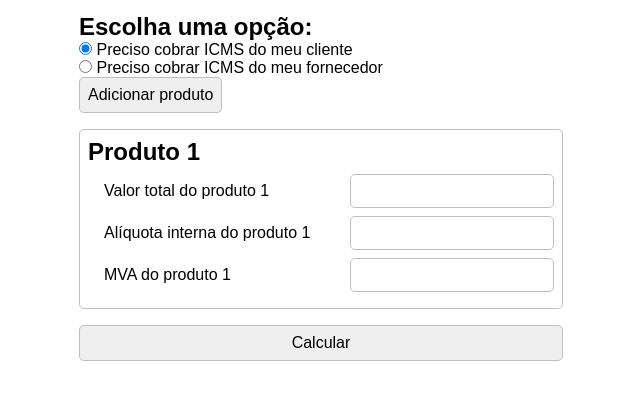
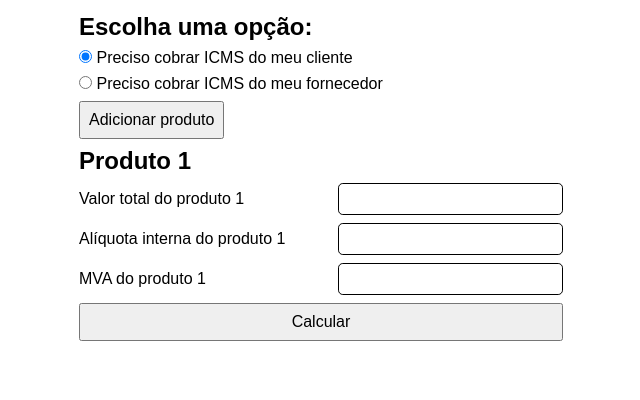
Before and after one commit to diogoschoninger/calculadora-icms-st, a plain HTML site: page index.html in a window 1280 px wide. Both pictures are taken after a click on the button "Adicionar produto". Shown: the part 48-448 px from the top of the page, without its empty margins (319-959 px from the left). Drawn offline with Linux system fonts and the light colour scheme.

Commit message:
Design construído

```diff
--- a/index.html
+++ b/index.html
@@ -14,6 +14,8 @@
     <h1>Cálculo de ICMS-ST</h1>
 
     <h2>Escolha uma opção:</h2>
+
+    <div class="input-group">
       <div>
         <input
         type="radio"
@@ -33,6 +35,7 @@
         />
         <label for="radioFornecedor">Preciso cobrar ICMS do meu fornecedor</label>
       </div>
+    </div>
 
     <button id="btnAddProduct" onclick="addProduct()">Adicionar produto</button>
 
--- a/script.js
+++ b/script.js
@@ -9,6 +9,7 @@ btnCalculate.innerHTML = 'Calcular';
 
 function createProductForm() {
   var html = document.createElement('div');
+  html.className = 'form-produto'
   html.innerHTML = `
     <h2>Produto ${numProd}</h2>
 
@@ -94,7 +95,7 @@ btnCalculate.onclick = () => {
   numProd = 1;
 
   divRoot.innerHTML = `
-    <ul>
+    <ul class="result">
       <li>
         <span>Valor total dos produtos:</span>
         <span>${valorProdutosTotal.toLocaleString('pt-BR', { style: 'currency', currency: 'BRL' })}</span>
--- a/style.css
+++ b/style.css
@@ -2,76 +2,65 @@
   margin: 0;
   padding: 0;
   box-sizing: border-box;
-
   font-family: Arial, Helvetica, sans-serif;
 }
 
 .container {
   max-width: 500px;
   margin: auto;
-  padding: 0.5rem;
+  padding: .5rem;
+  padding-bottom: 0;
 }
 
-h1, #root > div, #root ul, button:not(:last-child) {
+.container h1 {
+  text-align: center;
   margin-bottom: 1rem;
 }
 
-h1 {
-  text-align: center;
+h2,
+.input-group,
+.input-group div:not(:last-child),
+button,
+.form-produto,
+.form-produto div:not(:last-child),
+.result,
+.result li:not(:last-child) {
+  margin-bottom: .5rem;
 }
 
-#root > div, #root ul {
-  padding: .5rem;
-  border: 1px solid rgb(190, 190, 190);
-  border-radius: 0.3rem;
+label, input[type="radio"] { cursor: pointer }
+
+input {
+  font-size: 1rem;
 }
 
-#root div h2 {
-  margin-bottom: 0.5rem;
+button {
+  padding: .5rem;
+  font-size: 1rem;
+  cursor: pointer;
 }
 
-#root div div {
-  margin: 0 0 .5rem 1rem;
+.form-produto div,
+.result li {
   display: flex;
   justify-content: space-between;
 }
 
-#root div div label {
-  line-height: 33px;
+.form-produto div input {
+  padding: 0 .5rem;
+  height: 2rem;
+  border: 1px solid black;
+  border-radius: .3rem;
+  outline: 0;
 }
 
-#root ul {
+.form-produto div input:focus { outline: 1px solid black }
+
+.form-produto div label { line-height: 2rem }
+
+.result {
   list-style: none;
+  padding: 0 2rem;
 }
 
-#root ul li {
-  display: flex;
-  justify-content: space-between;
-}
-
-#root ul li:not(:last-child) {
-  margin-bottom: .5rem;
-}
-
-button {
-  padding: 0.5rem;
-  cursor: pointer;
-  font-size: 1rem;
-  border: 1px solid rgb(190, 190, 190);
-  border-radius: 0.3rem;
-}
-
-input {
-  padding: 0.5rem;
-  border: 1px solid rgb(190, 190, 190);
-  border-radius: 0.3rem;
-  font-size: 0.9rem;
-}
-
-input:focus {
-  outline: 1px solid rgb(190, 190, 190);;
-}
-
-body button:last-child {
-  width: 100%;
-}
+#btnCalculate { width: 100% }
```
Lines whose indentation alone changed are shown as unchanged.
